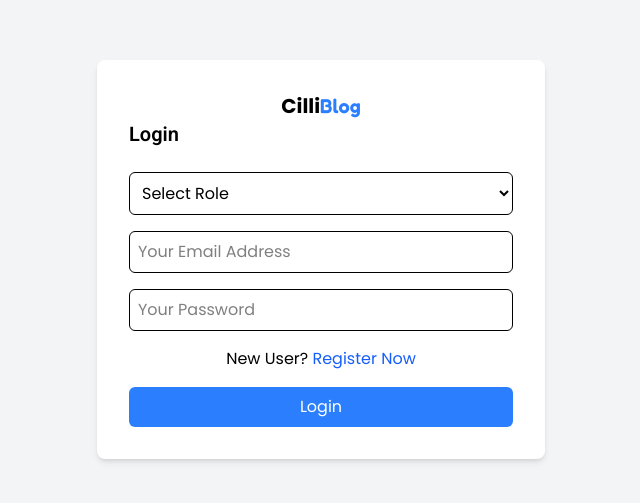
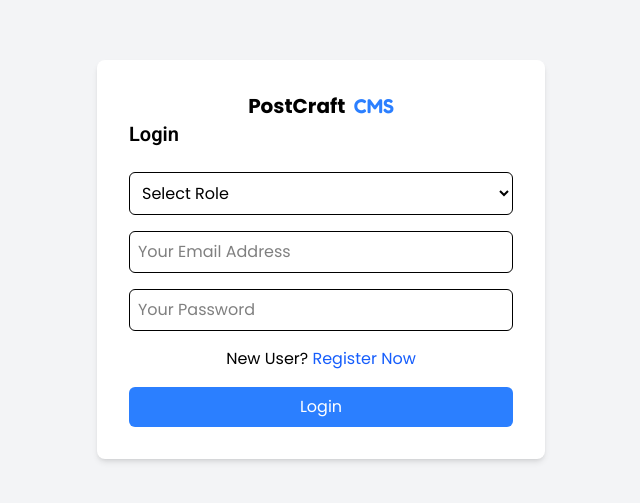
Before and after one commit to vivek122023/blog-app, a React app in the folder frontend/: page /login in a window 1280 px wide. Shown: the part 161-664 px from the top of the page, without its empty margins (319-959 px from the left). Built offline with nearby package versions, Linux system fonts and the light colour scheme; no server answers; the HTML template or start-up script is replaced by a standard one.

Commit message:
updated url

```diff
--- a/frontend/src/pages/Login.jsx
+++ b/frontend/src/pages/Login.jsx
@@ -54,7 +54,7 @@ function Login() {
         <div className="w-full max-w-md rounded-lg bg-white p-8 shadow-md">
           <form onSubmit={handleLogin}>
             <div className="items-center text-center text-xl font-semibold">
-              Cilli<span className="text-blue-500">Blog</span>
+              PostCraft &nbsp;<span className="text-blue-500">CMS</span>
             </div>
             <h1 className="mb-6 text-xl font-semibold">Login</h1>
             <select
--- a/frontend/src/pages/Register.jsx
+++ b/frontend/src/pages/Register.jsx
@@ -71,7 +71,7 @@ const Register = () => {
         <div className="w-full max-w-md rounded-lg bg-white p-8 shadow-md">
           <form onSubmit={handleRegister}>
             <div className="item-center text-center text-xl font-semibold">
-              Cilli <span className="text-blue-500">Blog</span>
+              PostCraft &nbsp; <span className="text-blue-500">CMS</span>
             </div>
             <h1 className="mb-6 text-xl font-semibold">Register</h1>
             <select
```
